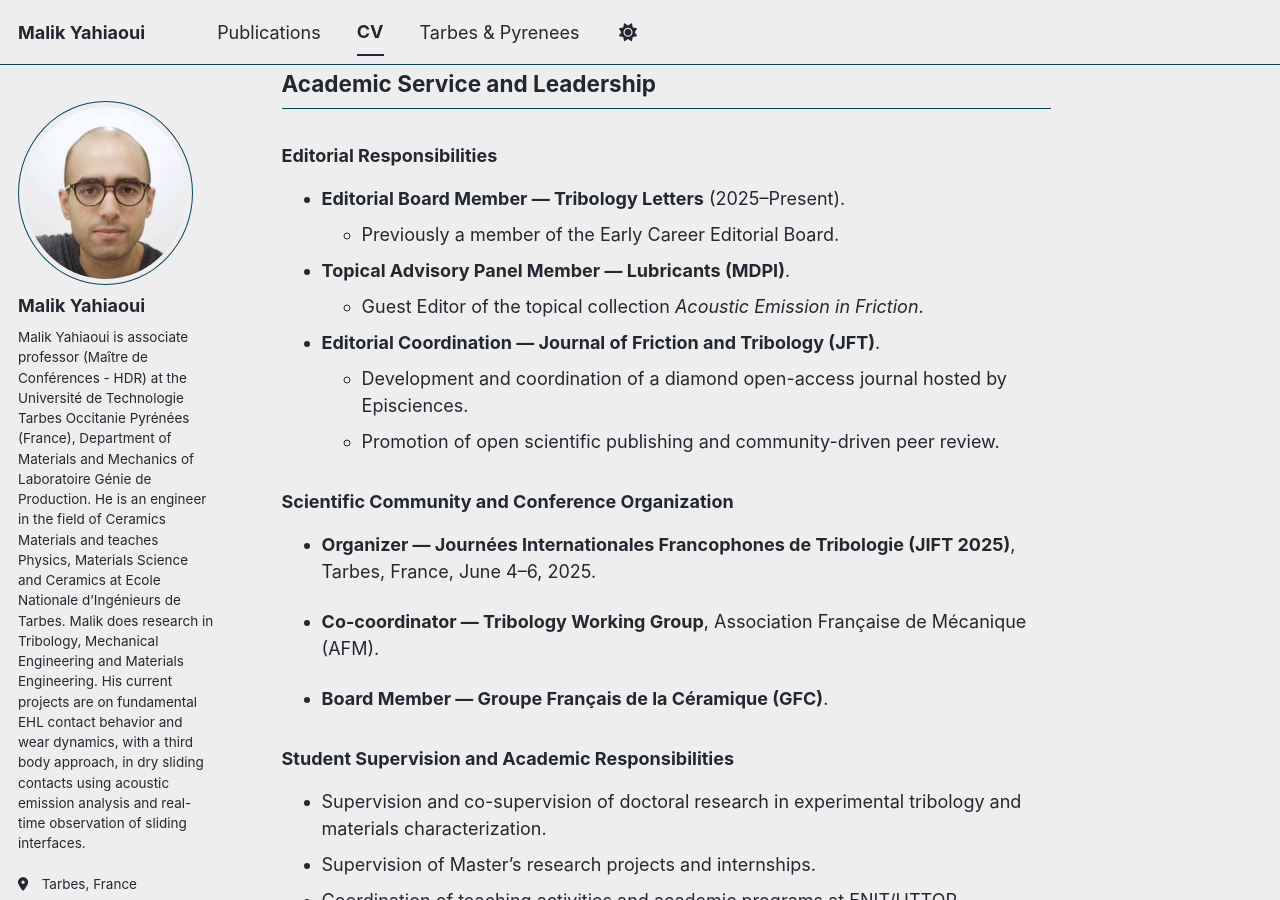
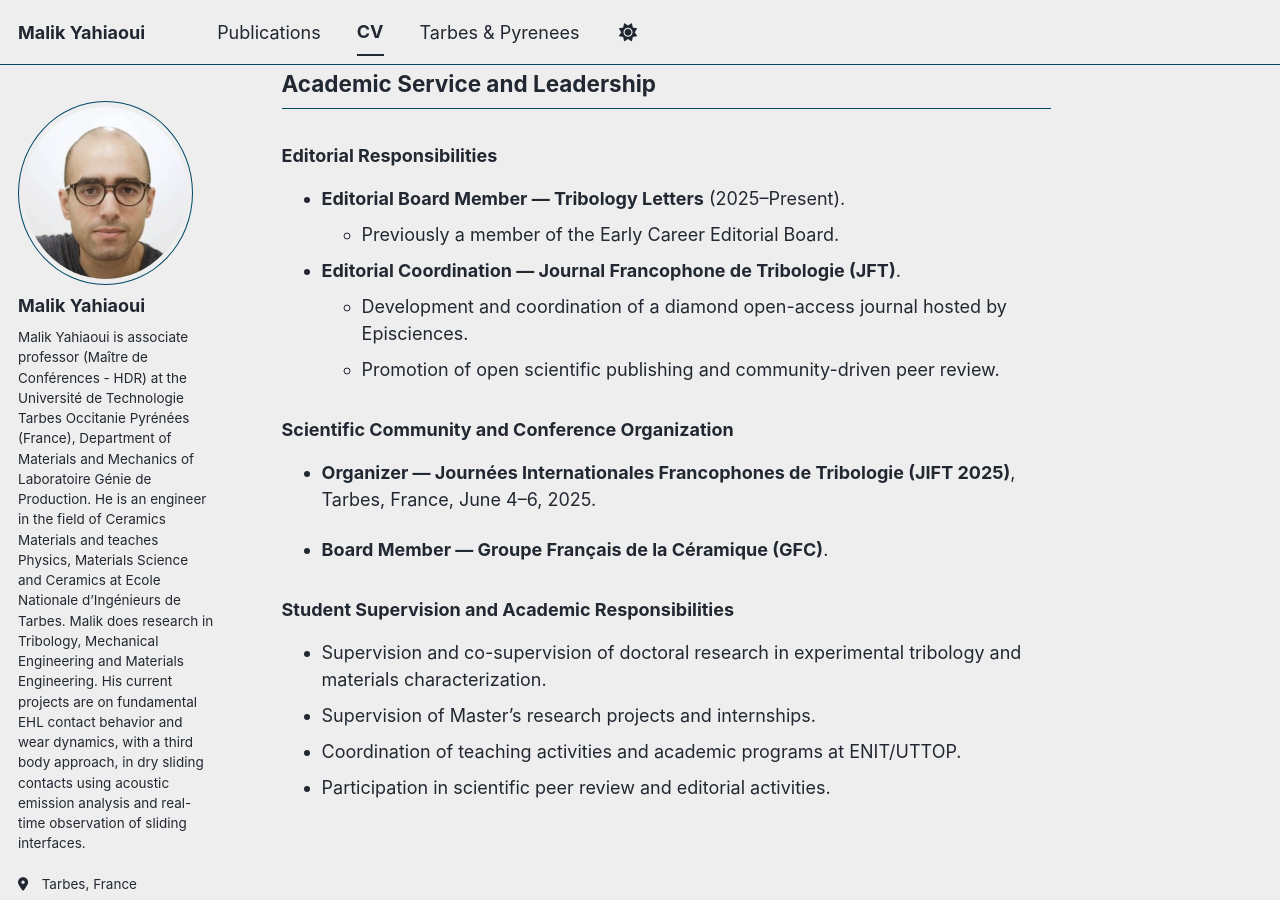
Before and after one commit to mlkyh/mlkyh.github.io, a Jekyll site: the page built from _pages/cv.md, in a window 1280 px wide and 900 px high, scrolled down 5751 px. Built offline with Jekyll 4.4.1, drawn with Linux system fonts in a browser that asks for light colours; some web fonts are replaced; our own code applies the rules of GitHub Pages for plain Markdown files; a script bundle is joined from its source files by our own code; library files that are not in the unit come from our copies; some of the changed text lies outside the part shown.

Commit message:
Update cv.md

```diff
--- a/_pages/cv.md
+++ b/_pages/cv.md
@@ -145,18 +145,13 @@ My teaching activities at ENIT/UTTOP cover undergraduate and graduate engineerin
 * **Editorial Board Member — Tribology Letters** (2025–Present).
   * Previously a member of the Early Career Editorial Board.
 
-* **Topical Advisory Panel Member — Lubricants (MDPI)**.
-  * Guest Editor of the topical collection *Acoustic Emission in Friction*.
-
-* **Editorial Coordination — Journal of Friction and Tribology (JFT)**.
+* **Editorial Coordination — Journal Francophone de Tribologie (JFT)**.
   * Development and coordination of a diamond open-access journal hosted by Episciences.
   * Promotion of open scientific publishing and community-driven peer review.
 
 ### Scientific Community and Conference Organization
 
 * **Organizer — Journées Internationales Francophones de Tribologie (JIFT 2025)**, Tarbes, France, June 4–6, 2025.
-
-* **Co-coordinator — Tribology Working Group**, Association Française de Mécanique (AFM).
 
 * **Board Member — Groupe Français de la Céramique (GFC)**.
 
```
Also changed, not shown: other parts of _pages/cv.md (+2 -2 lines).
